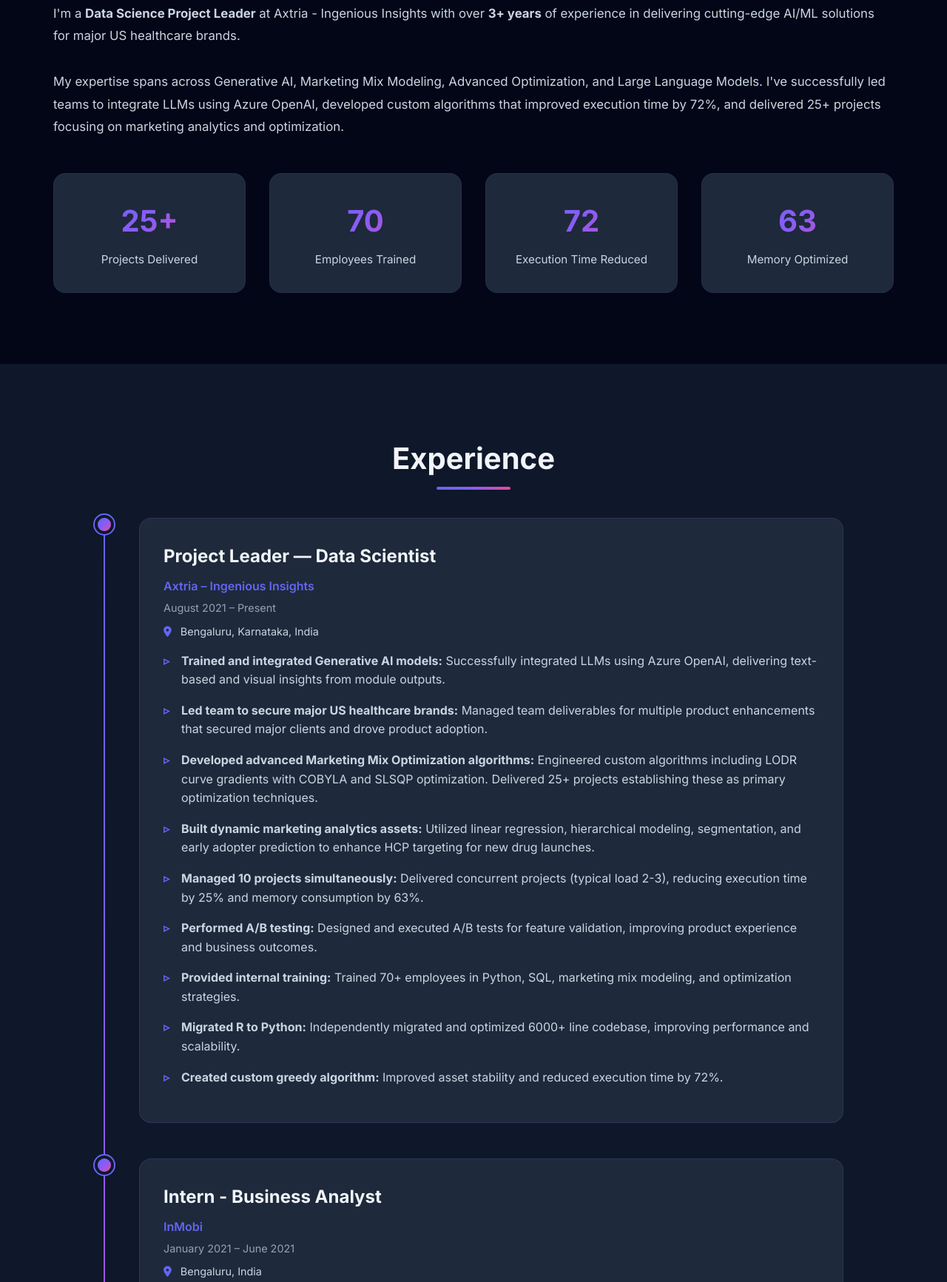
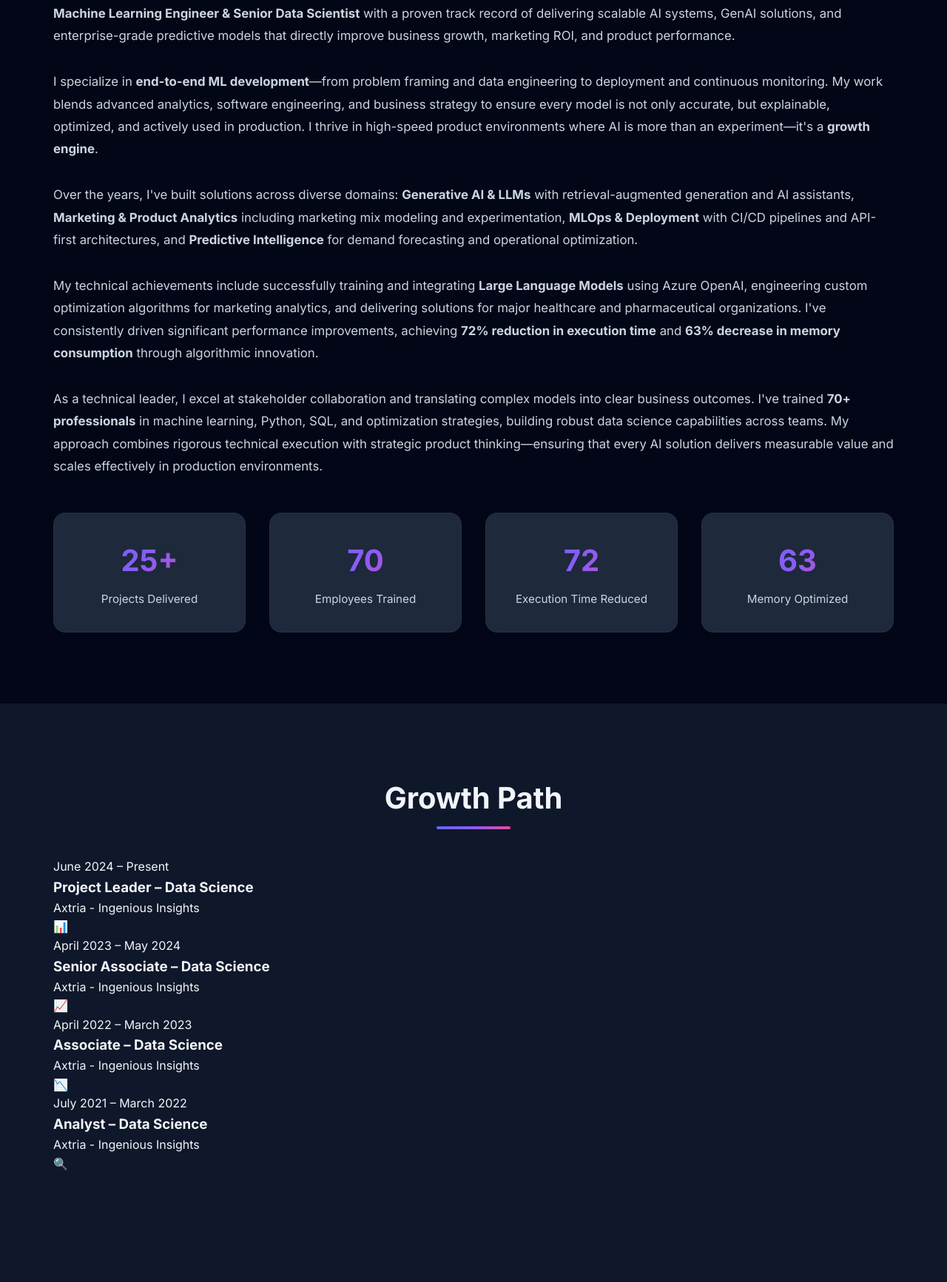
Before and after one commit to ananttripathi/anant-tripathi-portfolio, a plain HTML site: page index.html in a window 1280 px wide. Shown: the part 1005-2738 px from the top of the page at 74% size. Drawn offline with Linux system fonts and the light colour scheme.

Commit message:
Update index.html

```diff
--- a/index.html
+++ b/index.html
@@ -36,7 +36,7 @@
                 <h1 class="hero-title">
                     <span class="wave">👋</span> Hi, I'm <span class="gradient-text">Anant Tripathi</span>
                 </h1>
-                <p class="hero-subtitle">Data Science & GenAI | LLM Enthusiast | Project Leader</p>
+                <p class="hero-subtitle">Machine Learning Engineer | Senior Data Scientist | Generative AI & MLOps | Marketing Analytics & Product Optimization</p>
                 <p class="hero-description">
                     Transforming data into actionable insights with AI/ML, specializing in Generative AI,
                     Marketing Mix Modeling, and scalable data solutions.
@@ -52,7 +52,7 @@
                     <a href="mailto:ananttripathiakt@gmail.com" class="social-link" title="Email">
                         <i class="fas fa-envelope"></i>
                     </a>
-                    <a href="https://www.linkedin.com/in/ananttripathiakt/" target="_blank" class="social-link" title="LinkedIn">
+                    <a href="https://www.linkedin.com/in/ananttripathiak" target="_blank" class="social-link" title="LinkedIn">
                         <i class="fab fa-linkedin"></i>
                     </a>
                     <a href="https://github.com/ananttripathi" target="_blank" class="social-link" title="GitHub">
@@ -76,15 +76,37 @@
             <div class="about-content">
                 <div class="about-text">
                     <p class="about-intro">
-                        I'm a <strong>Data Science Project Leader</strong> at Axtria - Ingenious Insights with over
-                        <strong>3+ years</strong> of experience in delivering cutting-edge AI/ML solutions for major
-                        US healthcare brands.
+                        <strong>Machine Learning Engineer & Senior Data Scientist</strong> with a proven track record of delivering
+                        scalable AI systems, GenAI solutions, and enterprise-grade predictive models that directly improve
+                        business growth, marketing ROI, and product performance.
                     </p>
                     <p>
-                        My expertise spans across Generative AI, Marketing Mix Modeling, Advanced Optimization,
-                        and Large Language Models. I've successfully led teams to integrate LLMs using Azure OpenAI,
-                        developed custom algorithms that improved execution time by 72%, and delivered 25+ projects
-                        focusing on marketing analytics and optimization.
+                        I specialize in <strong>end-to-end ML development</strong>—from problem framing and data engineering
+                        to deployment and continuous monitoring. My work blends advanced analytics, software engineering, and
+                        business strategy to ensure every model is not only accurate, but explainable, optimized, and actively
+                        used in production. I thrive in high-speed product environments where AI is more than an experiment—it's
+                        a <strong>growth engine</strong>.
+                    </p>
+                    <p>
+                        Over the years, I've built solutions across diverse domains: <strong>Generative AI & LLMs</strong> with
+                        retrieval-augmented generation and AI assistants, <strong>Marketing & Product Analytics</strong> including
+                        marketing mix modeling and experimentation, <strong>MLOps & Deployment</strong> with CI/CD pipelines and
+                        API-first architectures, and <strong>Predictive Intelligence</strong> for demand forecasting and operational
+                        optimization.
+                    </p>
+                    <p>
+                        My technical achievements include successfully training and integrating <strong>Large Language Models</strong>
+                        using Azure OpenAI, engineering custom optimization algorithms for marketing analytics, and delivering solutions
+                        for major healthcare and pharmaceutical organizations. I've consistently driven significant performance improvements,
+                        achieving <strong>72% reduction in execution time</strong> and <strong>63% decrease in memory consumption</strong>
+                        through algorithmic innovation.
+                    </p>
+                    <p>
+                        As a technical leader, I excel at stakeholder collaboration and translating complex models into clear business
+                        outcomes. I've trained <strong>70+ professionals</strong> in machine learning, Python, SQL, and optimization
+                        strategies, building robust data science capabilities across teams. My approach combines rigorous technical
+                        execution with strategic product thinking—ensuring that every AI solution delivers measurable value and scales
+                        effectively in production environments.
                     </p>
                     <div class="stats-grid">
                         <div class="stat-card">
@@ -103,6 +125,47 @@
                             <div class="stat-number">63%</div>
                             <div class="stat-label">Memory Optimized</div>
                         </div>
+                    </div>
+                </div>
+            </div>
+        </div>
+    </section>
+
+    <!-- Growth Path Section -->
+    <section id="growth-path" class="growth-path">
+        <div class="container">
+            <h2 class="section-title">Growth Path</h2>
+            <div class="growth-timeline">
+                <div class="growth-item">
+                    <div class="growth-period">June 2024 – Present</div>
+                    <div class="growth-role">
+                        <h3>Project Leader – Data Science</h3>
+                        <p class="growth-company">Axtria - Ingenious Insights</p>
+                        <span class="growth-icon">📊</span>
+                    </div>
+                </div>
+                <div class="growth-item">
+                    <div class="growth-period">April 2023 – May 2024</div>
+                    <div class="growth-role">
+                        <h3>Senior Associate – Data Science</h3>
+                        <p class="growth-company">Axtria - Ingenious Insights</p>
+                        <span class="growth-icon">📈</span>
+                    </div>
+                </div>
+                <div class="growth-item">
+                    <div class="growth-period">April 2022 – March 2023</div>
+                    <div class="growth-role">
+                        <h3>Associate – Data Science</h3>
+                        <p class="growth-company">Axtria - Ingenious Insights</p>
+                        <span class="growth-icon">📉</span>
+                    </div>
+                </div>
+                <div class="growth-item">
+                    <div class="growth-period">July 2021 – March 2022</div>
+                    <div class="growth-role">
+                        <h3>Analyst – Data Science</h3>
+                        <p class="growth-company">Axtria - Ingenious Insights</p>
+                        <span class="growth-icon">🔍</span>
                     </div>
                 </div>
             </div>
@@ -163,44 +226,6 @@
                                 <strong>Created custom greedy algorithm:</strong> Improved asset stability and
                                 reduced execution time by 72%.
                             </li>
-                        </ul>
-                    </div>
-                </div>
-
-                <!-- InMobi -->
-                <div class="timeline-item">
-                    <div class="timeline-marker"></div>
-                    <div class="timeline-content">
-                        <div class="timeline-header">
-                            <h3>Intern - Business Analyst</h3>
-                            <span class="company">InMobi</span>
-                            <span class="date">January 2021 – June 2021</span>
-                            <span class="location"><i class="fas fa-map-marker-alt"></i> Bengaluru, India</span>
-                        </div>
-                        <ul class="timeline-list">
-                            <li>Analyzed campaign data to improve performance for Amazon, Rakuten, Samsung for Japan/South Korea regions</li>
-                            <li>Integrated data from AppsFlyer, Singular, Adjust to reduce fraud and optimize campaigns</li>
-                            <li>Created in-app ad campaigns for programmatic and affiliate advertisements</li>
-                            <li>Managed Salesforce requests and performed campaign simulations</li>
-                        </ul>
-                    </div>
-                </div>
-
-                <!-- AlmaConnect -->
-                <div class="timeline-item">
-                    <div class="timeline-marker"></div>
-                    <div class="timeline-content">
-                        <div class="timeline-header">
-                            <h3>Intern - Product Marketing</h3>
-                            <span class="company">AlmaConnect</span>
-                            <span class="date">July 2020 – December 2020</span>
-                            <span class="location"><i class="fas fa-map-marker-alt"></i> Gurgaon, Haryana, India</span>
-                        </div>
-                        <ul class="timeline-list">
-                            <li>Managed ad campaigns on Instagram, LinkedIn, Google, Facebook</li>
-                            <li>Created databases for sales and marketing teams</li>
-                            <li>Performed A/B testing on different campaigns</li>
-                            <li>Handled social media accounts and content strategy</li>
                         </ul>
                     </div>
                 </div>
@@ -357,6 +382,16 @@
                     <div class="education-icon">
                         <i class="fas fa-graduation-cap"></i>
                     </div>
+                    <h3>IIIT Bangalore</h3>
+                    <p class="degree">Post Graduate Programme in Applied AI and Agentic AI</p>
+                    <p class="duration">Jan 2025 – July 2025</p>
+                    <p class="location">Bangalore, India</p>
+                </div>
+
+                <div class="education-card">
+                    <div class="education-icon">
+                        <i class="fas fa-graduation-cap"></i>
+                    </div>
                     <h3>Deakin University</h3>
                     <p class="degree">Master of Science in Artificial Intelligence</p>
                     <p class="duration">2025 – 2027</p>
@@ -400,14 +435,9 @@
                         <a href="mailto:ananttripathiakt@gmail.com">ananttripathiakt@gmail.com</a>
                     </div>
                     <div class="contact-card">
-                        <i class="fas fa-phone"></i>
-                        <h4>Phone</h4>
-                        <a href="tel:+918209206836">+91 8209206836</a>
-                    </div>
-                    <div class="contact-card">
                         <i class="fab fa-linkedin"></i>
                         <h4>LinkedIn</h4>
-                        <a href="https://www.linkedin.com/in/ananttripathiakt/" target="_blank">Connect with me</a>
+                        <a href="https://www.linkedin.com/in/ananttripathiak" target="_blank">Connect with me</a>
                     </div>
                     <div class="contact-card">
                         <i class="fas fa-map-marker-alt"></i>
@@ -425,7 +455,7 @@
             <p>&copy; 2025 Anant Tripathi. Built with passion for AI and Data Science.</p>
             <div class="footer-links">
                 <a href="https://github.com/ananttripathi" target="_blank"><i class="fab fa-github"></i></a>
-                <a href="https://www.linkedin.com/in/ananttripathiakt/" target="_blank"><i class="fab fa-linkedin"></i></a>
+                <a href="https://www.linkedin.com/in/ananttripathiak" target="_blank"><i class="fab fa-linkedin"></i></a>
                 <a href="mailto:ananttripathiakt@gmail.com"><i class="fas fa-envelope"></i></a>
             </div>
         </div>
```
